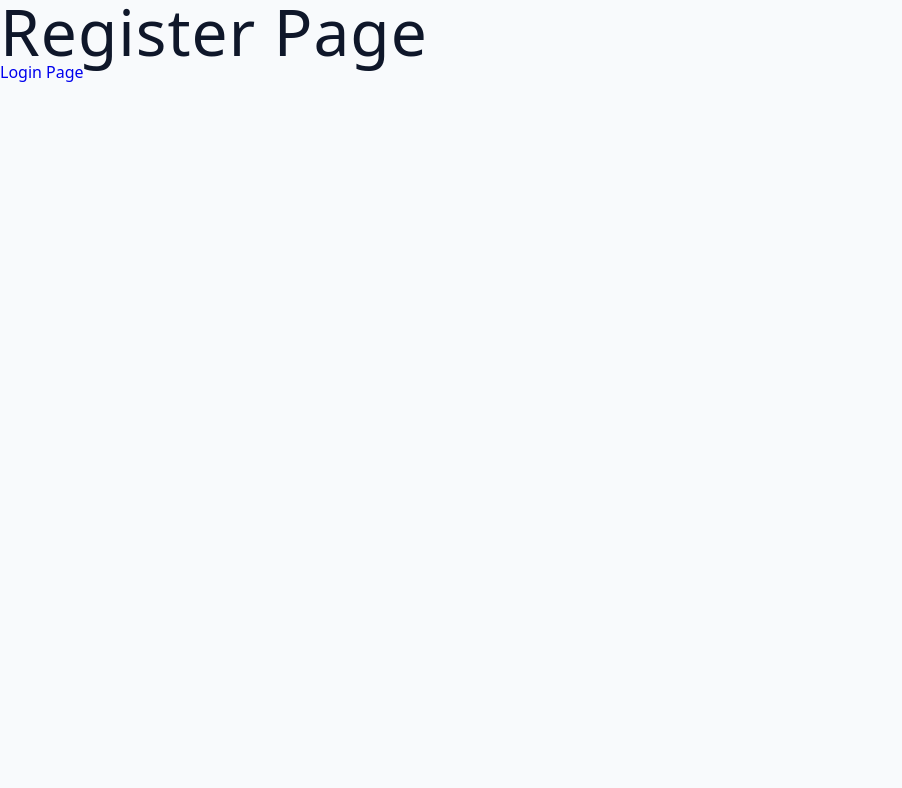
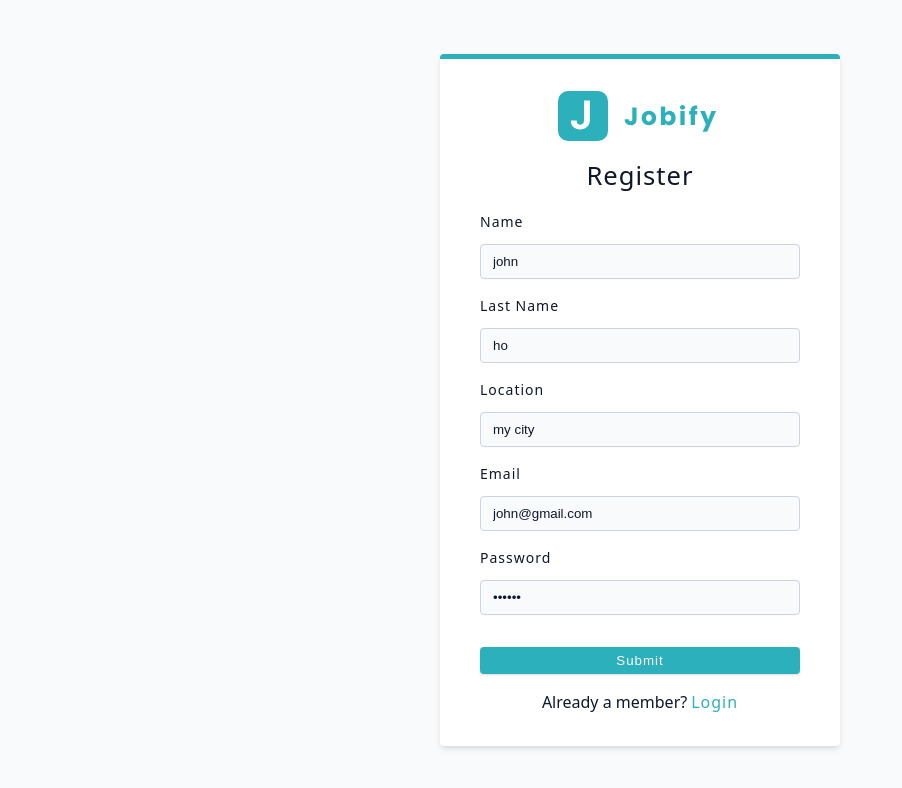
Before and after one commit to kiethohoai/jobify-v2, a React (Vite) app in the folder client/: page /register in a window 1280 px wide. Shown: the top 788 px of the page, without its empty margins (0-902 px from the left). Built offline with nearby package versions, Linux system fonts and the light colour scheme.

Commit message:
06 Register Page

```diff
--- a/client/src/assets/wrappers/RegisterAndLoginPage.js
+++ b/client/src/assets/wrappers/RegisterAndLoginPage.js
@@ -4,6 +4,7 @@
   min-height: 100vh;
   display: grid;
   align-items: center;
+
   .logo {
     display: block;
     margin: 0 auto;
--- /dev/null
+++ b/client/src/components/FormRow.jsx
@@ -0,0 +1,18 @@
+const FormRow = ({ type, name, labelText, defaultValue }) => {
+  return (
+    <div className="form-row">
+      <label htmlFor={name} className="form-label">
+        {labelText || name}
+      </label>
+      <input
+        type={type}
+        id={name}
+        name={name}
+        className="form-input"
+        defaultValue={defaultValue || ''}
+        required
+      />
+    </div>
+  );
+};
+export default FormRow;
--- a/client/src/components/Logo.jsx
+++ b/client/src/components/Logo.jsx
@@ -3,7 +3,7 @@
 const Logo = () => {
   return (
     <nav>
-      <img src={logo} alt="logo" />
+      <img className="logo" src={logo} alt="logo" />
     </nav>
   );
 };
--- a/client/src/components/index.js
+++ b/client/src/components/index.js
@@ -1 +1,2 @@
 export { default as Logo } from './Logo';
+export { default as FormRow } from './FormRow';
--- a/client/src/pages/Register.jsx
+++ b/client/src/pages/Register.jsx
@@ -1,11 +1,51 @@
+import Wrapper from '../assets/wrappers/RegisterAndLoginPage.js';
 import { Link } from 'react-router-dom';
+import { FormRow, Logo } from '../components';
 
 const Register = () => {
   return (
-    <div>
-      <h1>Register Page</h1>
-      <Link to="/login">Login Page</Link>
-    </div>
+    <Wrapper>
+      <form className="form">
+        <Logo />
+        <h4>Register</h4>
+
+        <FormRow type="text" name="name" labelText="name" defaultValue="john" />
+        <FormRow
+          type="text"
+          name="lastName"
+          labelText="last name"
+          defaultValue="ho"
+        />
+        <FormRow
+          type="text"
+          name="location"
+          labelText="location"
+          defaultValue="my city"
+        />
+        <FormRow
+          type="email"
+          name="email"
+          labelText="email"
+          defaultValue="john@gmail.com"
+        />
+        <FormRow
+          type="password"
+          name="password"
+          labelText="password"
+          defaultValue="123456"
+        />
+
+        <button type="submit" className="btn btn-block">
+          submit
+        </button>
+        <p>
+          Already a member?
+          <Link to="/login" className="member-btn">
+            Login
+          </Link>
+        </p>
+      </form>
+    </Wrapper>
   );
 };
 export default Register;
```
